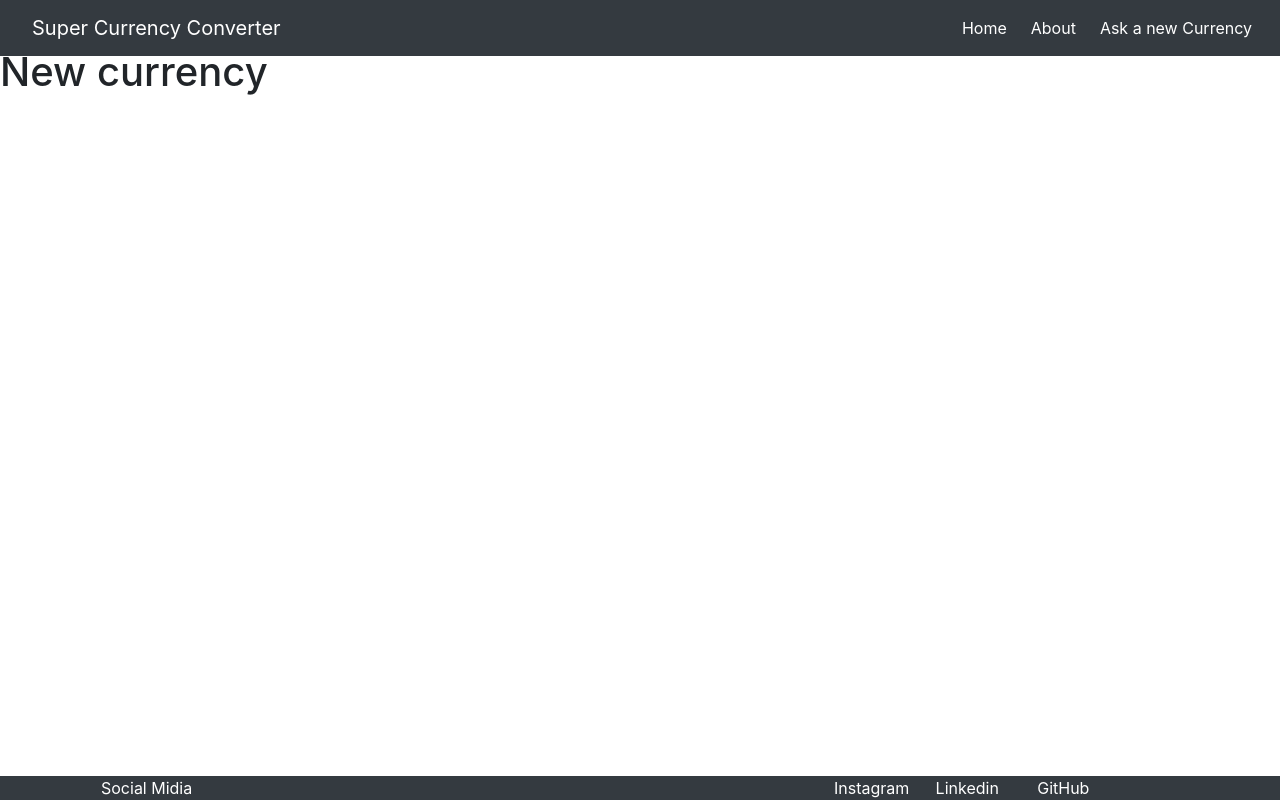
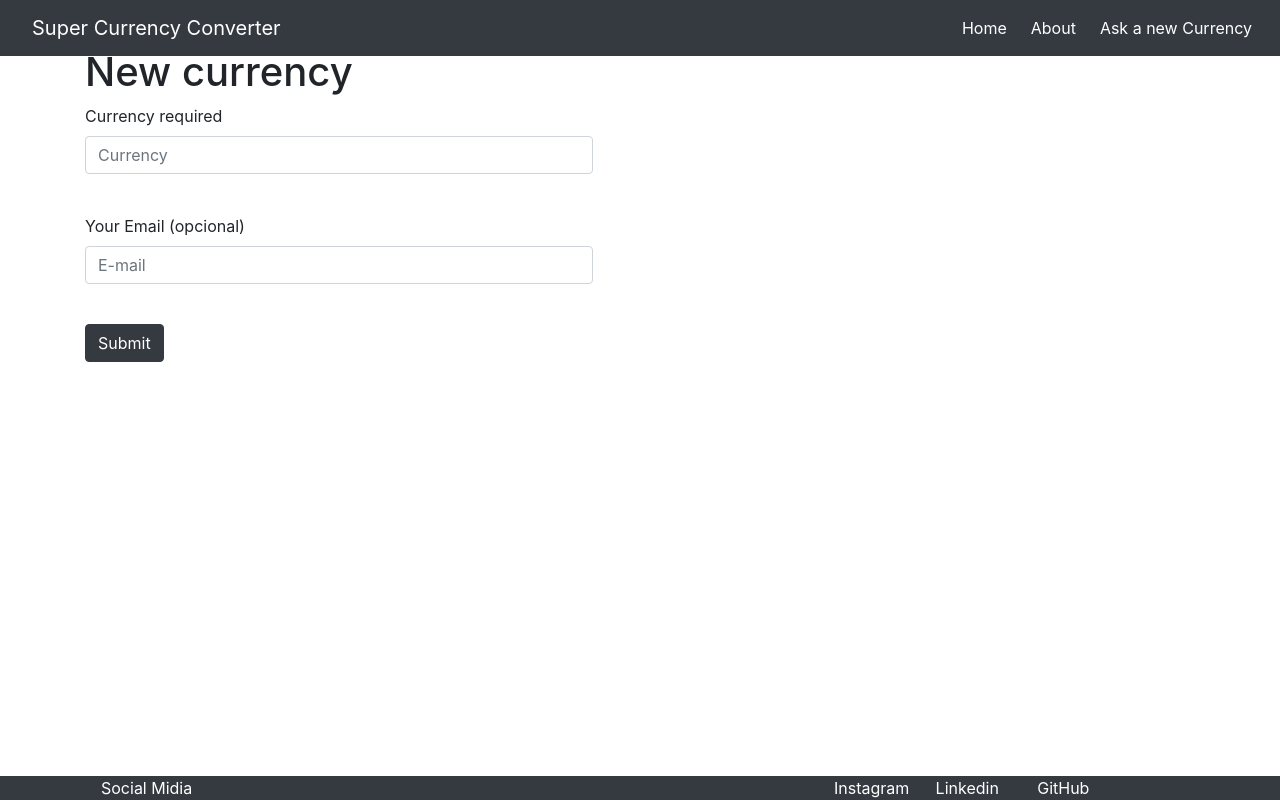
Before and after one commit to PedroMarianoAlmeida/currency-exchange, a React (Create React App) app: page /new-currency in a window 1280 px wide. Built offline with nearby package versions, Linux system fonts and the light colour scheme.

Commit message:
Finishing the new currency form

```diff
--- a/src/custom-code/new-currency.js
+++ b/src/custom-code/new-currency.js
@@ -1,9 +1,30 @@
 import React from 'react';
 
 class NewCurrency extends React.Component {
+
+
+    handleSubmit(e){
+        e.preventDefault();
+    }
+
     render(){
         return(
-            <h1 className='mt-5'>New currency</h1>
+            <div className='container'>
+                <div className="row">
+                    <div className='col-11'>
+                        <h1 className='mt-5'>New currency</h1>
+                        <form onSubmit={this.handleSubmit}>
+                            <label className='d-block'>Currency required</label>
+                            <input type='text' className='form-control w-50 d-block mb-3' placeholder='Currency' required/>
+                            <br />
+                            <label className='d-block'> Your Email (opcional)</label>
+                            <input type='email' className='form-control w-50 d-block mb-3' placeholder='E-mail' />
+                            <br />
+                            <button type='submit' class='btn btn-dark'>Submit</button>
+                        </form>
+                    </div>
+                </div>
+            </div>
         )
     }
 }
```
